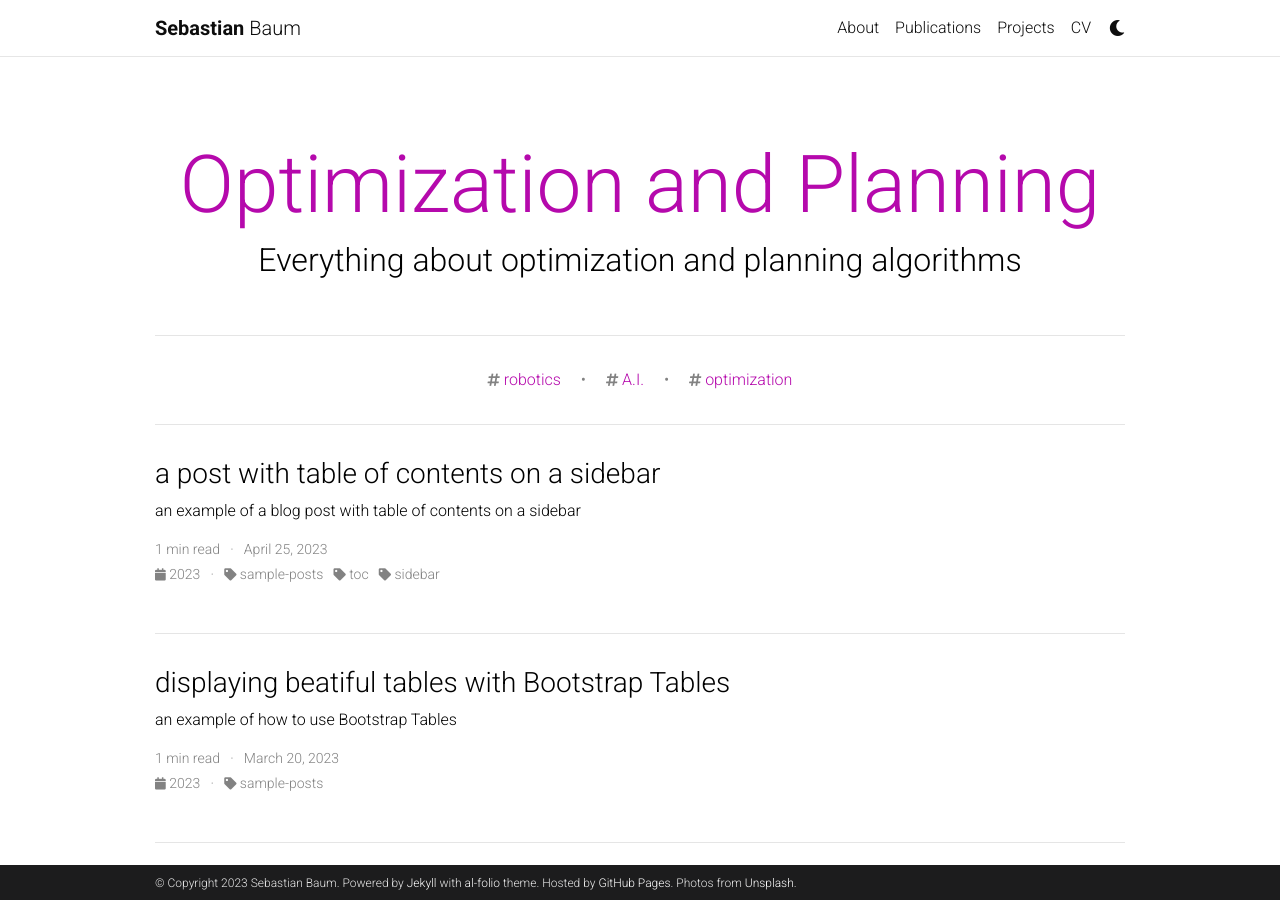
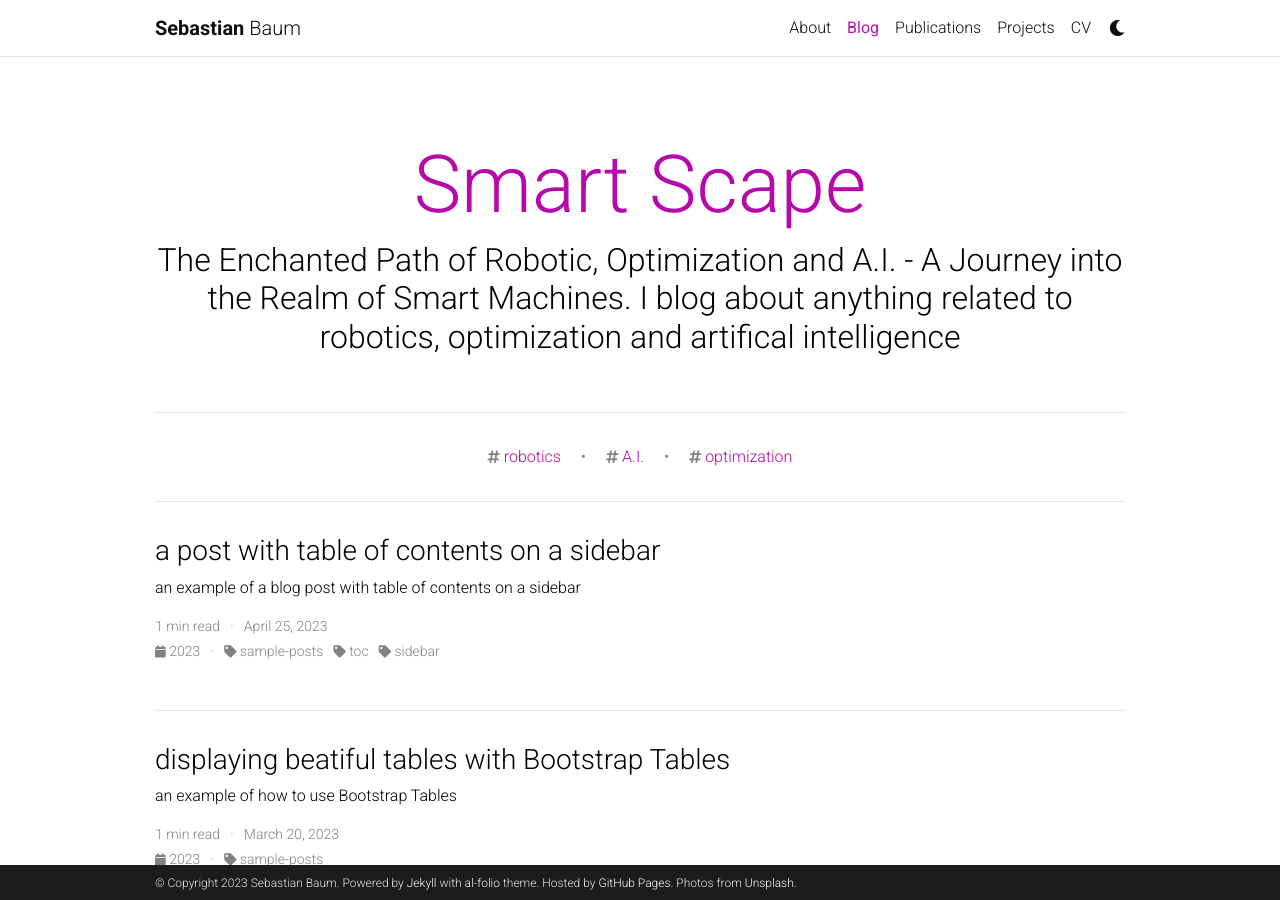
Before and after one commit to BaumSebastian/BaumSebastian.github.io, a Jekyll site: the page built from blog/index.html, in a window 1280 px wide and 900 px high. Built offline with Jekyll 4.4.1, drawn with Linux system fonts in a browser that asks for light colours; full-size pictures stand in for the smaller copies a plugin makes; the list of posts is cut into pages by our own code; comment, search, counter and statistics services are not loaded; a style sheet for code colours, icons or effects is not loaded.

Commit message:
Changed the title of the blog

```diff
--- a/_config.yml
+++ b/_config.yml
@@ -121,9 +121,9 @@ bing_site_verification:  # out your bing-site-verification ID (Bing Webmaster)
 # Blog
 # -----------------------------------------------------------------------------
 
-blog_name: Optimization and Planning # blog_name will be displayed in your blog page
-blog_nav_title: # blog # your blog must have a title for it to be displayed in the nav bar
-blog_description: Everything about optimization and planning algorithms
+blog_name: Smart Scape # blog_name will be displayed in your blog page
+blog_nav_title: Blog # blog # your blog must have a title for it to be displayed in the nav bar
+blog_description: The Enchanted Path of Robotic, Optimization and A.I. - A Journey into the Realm of Smart Machines. I blog about anything related to robotics, optimization and artifical intelligence
 permalink: /blog/:year/:title/
 
 # Pagination
```
